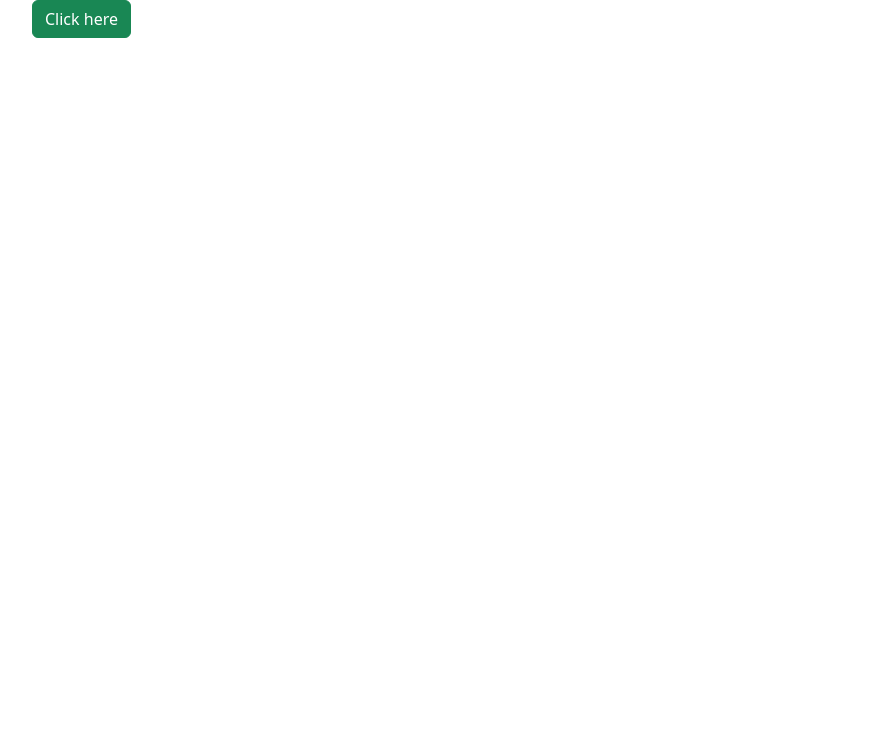
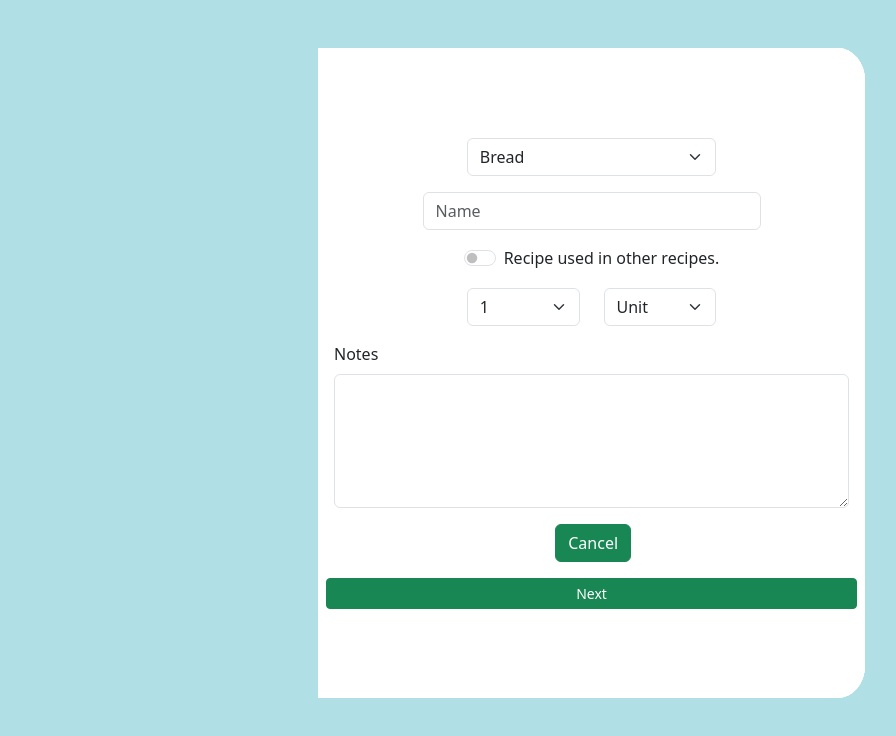
Before and after one commit to seheesf88/pastelar-demo, a React (Create React App) app: page / in a window 1280 px wide. Shown: the top 736 px of the page, without its empty margins (50-946 px from the left). Built offline with nearby package versions, Linux system fonts and the light colour scheme.

Commit message:
feat(cover-page): added forms

```diff
--- a/src/components/BaseBook.jsx
+++ b/src/components/BaseBook.jsx
@@ -1,45 +1,72 @@
 import React, { useState } from 'react';
 import './BaseBook.scss'
-import BaseDropdown from './BaseDropdown';
 import { Form, Button } from 'react-bootstrap';
 
+import { CATEGORY, UNIT } from '../utils/constant';
+
 const PageCover = React.forwardRef((props, ref) => {
-  const handleClick = (e) => {
-    console.log(e)
-    e.stopPropagation();
-  };
-
   return (
-    <div className="book__page book__page-cover" ref={ref} data-density="hard">
-      <div className="book__page-content px-5" onClick={handleClick}>
-        <h2>{props.children}</h2>
-        <Form className="book__page-form px-5">
-          <Form.Select aria-label="Default select example">
-            <option>Categories</option>
-            <option value="1">One</option>
+    <div className="cover-page container py-5 px-3 d-flex align-items-center justify-content-center" style={{ minHeight: "100vh" }} ref={ref} data-density="hard">
+      <Form className="cover-page__form row g-3 justify-content-center">
+        <div className="col-md-6">
+          <Form.Select aria-label="Category select">
+            <option value="" disabled>Category</option>
+            {CATEGORY.map(option => (
+              <option key={option.value} value={option.value}>{option.title}</option>
+            ))}
           </Form.Select>
-          <Form.Control type="text" placeholder="Large text" />
+        </div>
+        <div className="col-md-8">
+          <Form.Control type="text" placeholder="Name" />
+        </div>
+        <div className="col-md-8 d-flex justify-content-center">
           <Form.Check
             type="switch"
             id="custom-switch"
             label="Recipe used in other recipes."
           />
-          <BaseDropdown btnText="Category" options={[1, 2]}/>
-          <Form.Select aria-label="Default select example">
-            <option>Unit</option>
+        </div>
+        <div className="col-md-6">
+          <div className="row">
+            <div className="col-6">
+              <Form.Select>
+                <option value="" disabled></option>
+                {[...Array(100).keys()].map(n => (
+                  <option key={n + 1} value={n + 1}>{n + 1}</option>
+                ))}
               </Form.Select>
-          <Button variant="success">Cancle</Button>
-          <Button variant="success" onClick={props.goNextPage}>Next button</Button>
+            </div>
+            <div className="col-6">
+              <Form.Select aria-label="Unit select 2">
+                <option value="">Unit</option>
+                {UNIT.map(option => (
+                  <option key={option.value} value={option.value}>{option.title}</option>
+                ))}
+              </Form.Select>
+            </div>
+          </div>
+        </div>
+
+        <div className="col-12">
+          <Form.Group controlId="exampleForm.ControlTextarea1">
+            <Form.Label>Notes</Form.Label>
+            <Form.Control as="textarea" rows={5} />
+          </Form.Group>
+        </div>
+        <div className="col-2 justfy-content-center">
+          <Button variant="success">Cancel</Button>
+        </div>
+        <Button variant="success" onClick={props.goNextPage} className="btn-sm">Next</Button>
       </Form>
-      </div>
     </div>
   );
 });
 
+
 const Ingredients = React.forwardRef((props, ref) => {
   return (
-    <div className="book__page" ref={ref}>
-      <div className="book__page-content">
+    <div className="page py-5 px-3" ref={ref}>
+      <div className="page__content">
         <h2 className="book__page-header">Ingredients</h2>
         <Button variant="success" onClick={props.goPrevPage}>prev button</Button>
       </div>
@@ -49,9 +76,9 @@ const Ingredients = React.forwardRef((props, ref) => {
 
 const Instructions = React.forwardRef((props, ref) => {
   return (
-    <div className="book__page" ref={ref}>
-      <div className="book__page-content">
-        <h2 className="book__page-header">{props.title}</h2>
+    <div className="page py-5 px-3" ref={ref}>
+      <div className="page__content">
+        <h2 className="page__header">{props.title}</h2>
         {
           props.steps && props?.steps?.map((step, idx) =>
             <>
@@ -68,7 +95,7 @@ const Instructions = React.forwardRef((props, ref) => {
 
 const BaseBook = () => {
   const [currentLocation, setCurrentLocation] = useState(1);
-  const [opened, setOpened] = useState(false)
+  const [opened, setOpened] = useState(false);
 
   const numOfPapers = 2;
   const maxLocation = numOfPapers + 1;
@@ -100,8 +127,7 @@ const BaseBook = () => {
   ];
 
   return (
-    <div className="container base-book">
-      <div style={{ transform:  opened ? 'translateX(50%)' : '' }} className="base-book__container">
+    <div style={{ transform:  opened ? 'translateX(50%)' : '' }} className="base-book__container mt-5">
       {pageContents.map((page, index) => (
         <div
           key={index}
@@ -122,7 +148,6 @@ const BaseBook = () => {
         </div>
       ))}
     </div>
-    </div>
   );
 };
 
--- a/src/components/BaseBook.scss
+++ b/src/components/BaseBook.scss
@@ -1,16 +1,8 @@
 .base-book {
-  height: 100vh;
-  display: flex;
-  justify-content: center;
-  align-items: center;
-
-  font-family: sans-serif;
-  background-color: powderblue;
-
   &__container {
     position: relative;
-    width: 350px;
-    height: 500px;
+    width: 550px;
+    height: 650px;
     transition: transform 0.5s;
   }
 
@@ -44,10 +36,14 @@
     z-index: 1;
     backface-visibility: hidden;
     border-left: 3px solid powderblue;
+    border-top-right-radius: 5%;
+    border-bottom-right-radius: 5%;
   }
 
   &__paper-back {
     z-index: 0;
+    border-top-right-radius: 5%;
+    border-bottom-right-radius: 5%;
   }
 
   &__paper-front--content,
@@ -59,10 +55,15 @@
     align-items: center;
   }
 
-
+  &__paper-front--content {
+    border-top-right-radius: 5%;
+    border-bottom-right-radius: 5%;
+  }
 
   &__paper-back--content {
-    transform: rotateY(180deg)
+    transform: rotateY(180deg);
+    border-top-right-radius: 5%;
+    border-bottom-right-radius: 5%;
   }
 }
 
@@ -78,3 +79,14 @@
 #p3 {
   z-index: 1;
 }
+
+// .cover-page {
+//   border: 1px solid red;
+//   width: 100%;
+//   height: 100%;
+
+//   &__form-unit {
+//     display: flex;
+//     flex-direction: 'row';
+//   }
+// }
--- a/src/index.css
+++ b/src/index.css
@@ -1,4 +1,5 @@
 body {
+  background-color: powderblue !important;
   margin: 0;
   font-family: -apple-system, BlinkMacSystemFont, 'Segoe UI', 'Roboto', 'Oxygen',
     'Ubuntu', 'Cantarell', 'Fira Sans', 'Droid Sans', 'Helvetica Neue',
--- a/src/pages/Home.jsx
+++ b/src/pages/Home.jsx
@@ -5,12 +5,13 @@ import Button from 'react-bootstrap/Button';
 const Home = () => {
   const [openBook, setOpenBook] = useState(false)
   return (
-    <div className="container">
-      {
+    <div className="home" style={{ display: 'flex', justifyContent: 'center' }}>
+      <BaseBook closeBook={() => setOpenBook(false)} />
+      {/* {
         openBook ?
         <BaseBook closeBook={() => setOpenBook(false)} /> :
-        <Button variant="success" onClick={() => setOpenBook(true)}>Click here</Button>
-      }
+        <Button variant="success" onClick={() => setOpenBook(true)}>Create Recipe</Button>
+      } */}
     </div>
   )
 }
--- /dev/null
+++ b/src/utils/constant.js
@@ -0,0 +1,11 @@
+export const CATEGORY = [
+  { title: 'Bread', value: 'bread'},
+  { title: 'Cookies', value: 'cookies'},
+  { title: 'Cakes', value: 'cakes'},
+]
+
+export const UNIT = [
+  { title: 'g', value: 'g'},
+  { title: 'ml', value: 'ml'},
+  { title: 'oz', value: 'oz'},
+]
```
Lines whose indentation alone changed are shown as unchanged.
